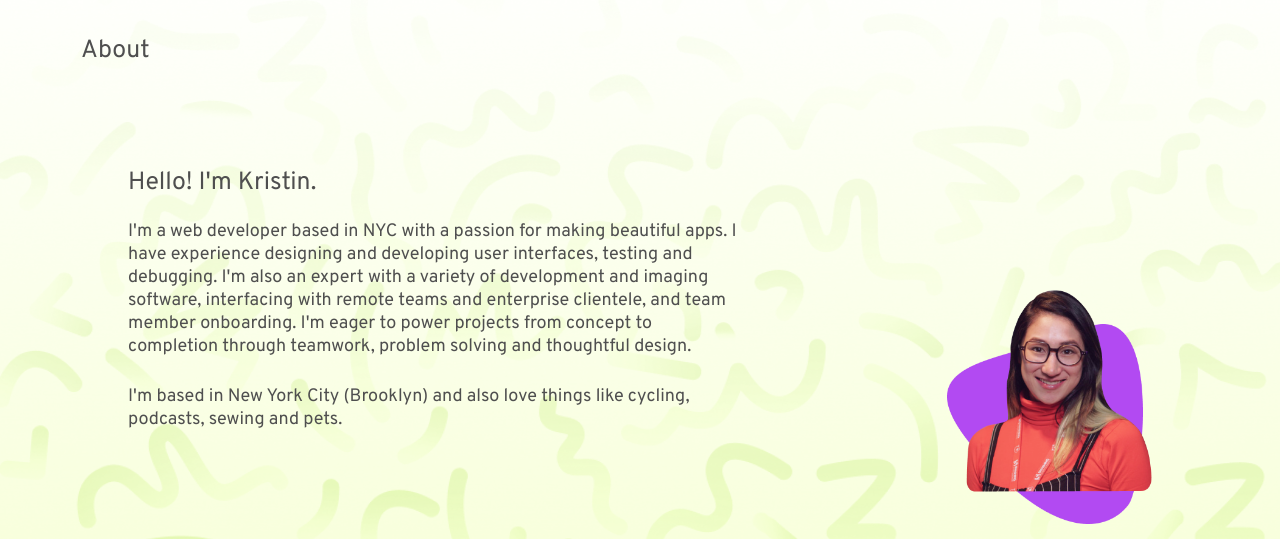
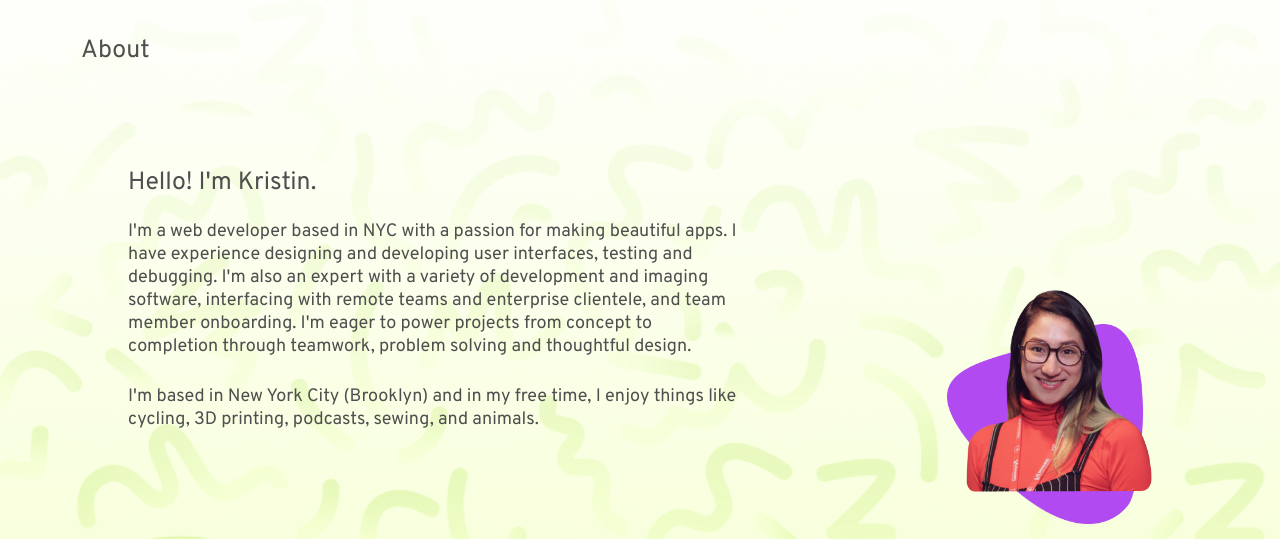
Before and after one commit to Kristinbarr/portfolio-gatsby, a Gatsby site: page / in a window 1280 px wide. Shown: the part 85-624 px from the top of the page. Built offline with nearby package versions, Linux system fonts and the light colour scheme; Gatsby itself is replaced by a stand-in of ours.

Commit message:
bio update

```diff
--- a/src/pages/index.js
+++ b/src/pages/index.js
@@ -83,8 +83,8 @@ const IndexPage = () => (
           </p>
           <br/>
           <p>
-            I'm based in New York City (Brooklyn) and also love things like
-            cycling, podcasts, sewing and pets.
+            I'm based in New York City (Brooklyn) and in my free time, I enjoy things like
+            cycling, 3D printing, podcasts, sewing, and animals.
           </p>
         </StyledWrapperLeft>
         <StyledWrapperRight>
```
